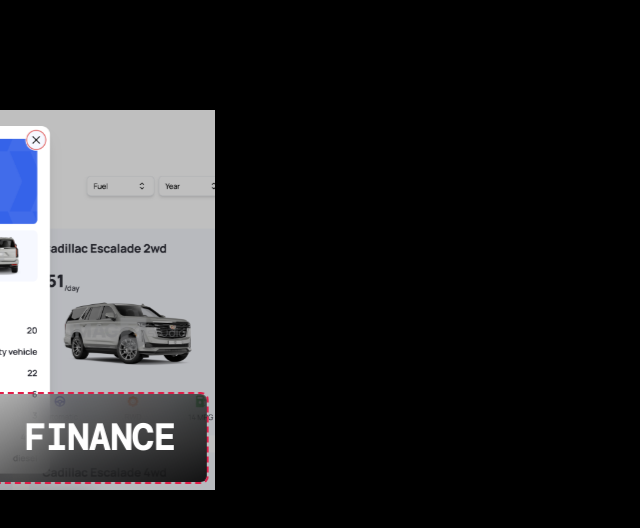
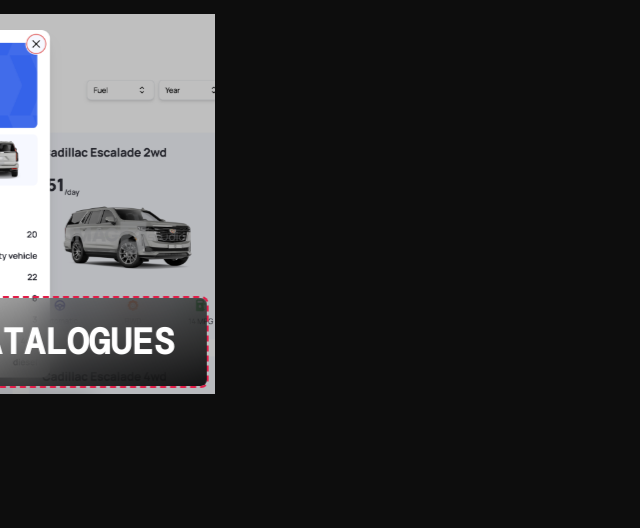
Before and after one commit to AkshatJha21/akshat-pvt, a Next.js app in the folder akshat-pvt/: page / in a window 1280 px wide. Shown: the part 1284-1812 px from the top of the page, without its empty margins (0-640 px from the left). Built offline with nearby package versions, Linux system fonts and the light colour scheme; a web font is replaced by a local one.

Commit message:
carousel responsive

```diff
--- a/akshat-pvt/components/Home/Portfolio.tsx
+++ b/akshat-pvt/components/Home/Portfolio.tsx
@@ -7,13 +7,9 @@
 
 const Portfolio = () => {
   return (
-    // <div className='h-screen flex justify-center items-center'>
-    //     <h1 className='text-3xl font-semibold text-rose-600'>Our Portfolio</h1>
-    //     <HorizontalScrollCarousel />
-    // </div>
     <div>
-      <div className='flex h-96 items-center justify-center'>
-        <h1 className='text-3xl font-semibold text-rose-600'>Our Portfolio</h1>
+      <div className='flex h-72 items-center justify-center'>
+        <h1 className='text-3xl font-semibold dark:text-rose-600'>Our Portfolio</h1>
       </div>
       <HorizontalScrollCarousel />
       {/* <div className='flex h-48 items-center justify-center'>
@@ -34,7 +30,7 @@
   const x = useTransform(scrollYProgress, [0, 1], ["1%", "-95%"]);
 
   return (
-    <div ref={targetRef} className='relative h-[300vh]'>
+    <div ref={targetRef} className='relative h-[300vh] bg-slate-100 dark:bg-white/5'>
       <div className='sticky top-0 flex h-screen items-center overflow-hidden'>
         <motion.div style={{ x }} className="flex gap-4">
           {cards.map((card) => {
@@ -50,7 +46,7 @@
   return (
     <div
       key={card.id}
-      className="group relative h-[380px] w-[600px] overflow-hidden"
+      className="group relative h-[380px] w-[350px] md:h-[380px] md:w-[600px] overflow-hidden"
     >
       <div
         style={{
@@ -60,8 +56,8 @@
         }}
         className="absolute inset-0 z-0 transition-transform duration-300 group-hover:scale-110"
       ></div>
-      <div className="absolute inset-0 z-10 grid place-content-end">
-        <p className="bg-gradient-to-br from-black/30 to-black/90 px-8 py-6 m-2 rounded-md text-4xl font-black uppercase text-white backdrop-blur-lg outline-2 outline-dashed outline-rose-600">
+      <div className="absolute inset-0 z-10 grid place-content-center md:place-content-end">
+        <p className="bg-gradient-to-br from-black/30 to-black/90 px-8 py-6 m-2 rounded-md text-2xl md:text-4xl font-black uppercase text-white backdrop-blur-lg outline-2 outline-dashed outline-rose-600">
           {card.title}
         </p>
       </div>
@@ -83,7 +79,7 @@
   },
   {
     url: "/images/tools.png",
-    title: "SaaS",
+    title: "Tools",
     id: 2,
   },
   {
@@ -93,22 +89,22 @@
   },
   {
     url: "/images/ecommerce.png",
-    title: "Online Stores",
+    title: "Ecommerce",
     id: 4,
   },
   {
     url: "/images/inventory.png",
-    title: "Inventory Manager",
+    title: "Inventory",
     id: 5,
   },
   {
     url: "/images/social.png",
-    title: "Community Builders",
+    title: "Social Platforms",
     id: 6,
   },
   {
     url: "/images/rental.png",
-    title: "Finance",
+    title: "Catalogues",
     id: 7,
   },
 ];
```
